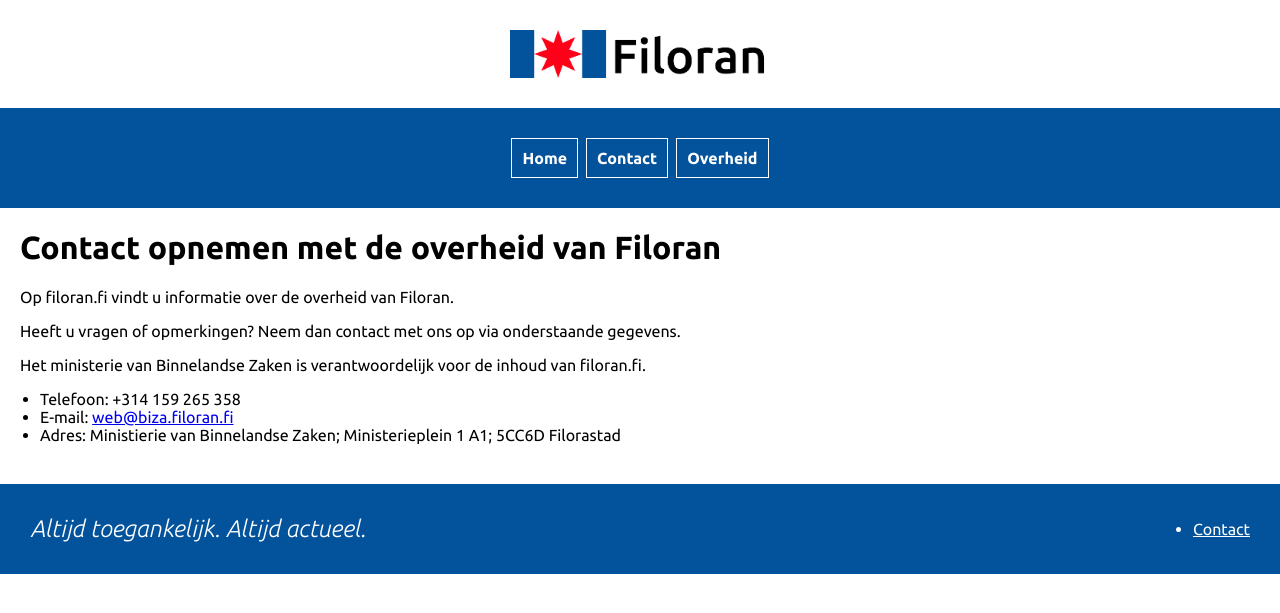
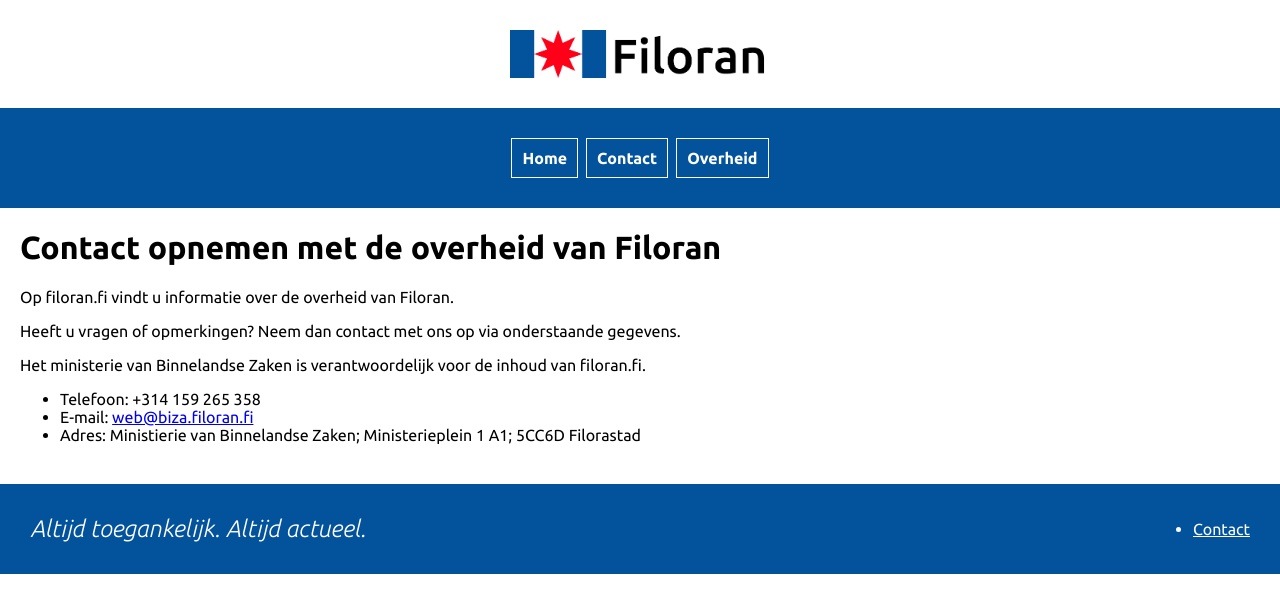
Before and after one commit to Gijs6/filoran-site, a Jekyll site: the page built from contact.md, in a window 1280 px wide. Shown: the top 613 px of the page. Built offline with Jekyll 4.4.1, drawn with Linux system fonts in a browser that asks for light colours.

Commit message:
That is a stupid way to make margins lol

```diff
--- a/assets/styles/main.css
+++ b/assets/styles/main.css
@@ -83,8 +83,12 @@ p:has(img) {
   margin: 0;
 }
 
-h1, h2, h3, h4, h5, h6, p {
+main > * {
   margin-left: 20px;
+}
+
+main > * > * {
+  margin-left: initial;
 }
 
 footer {
```
